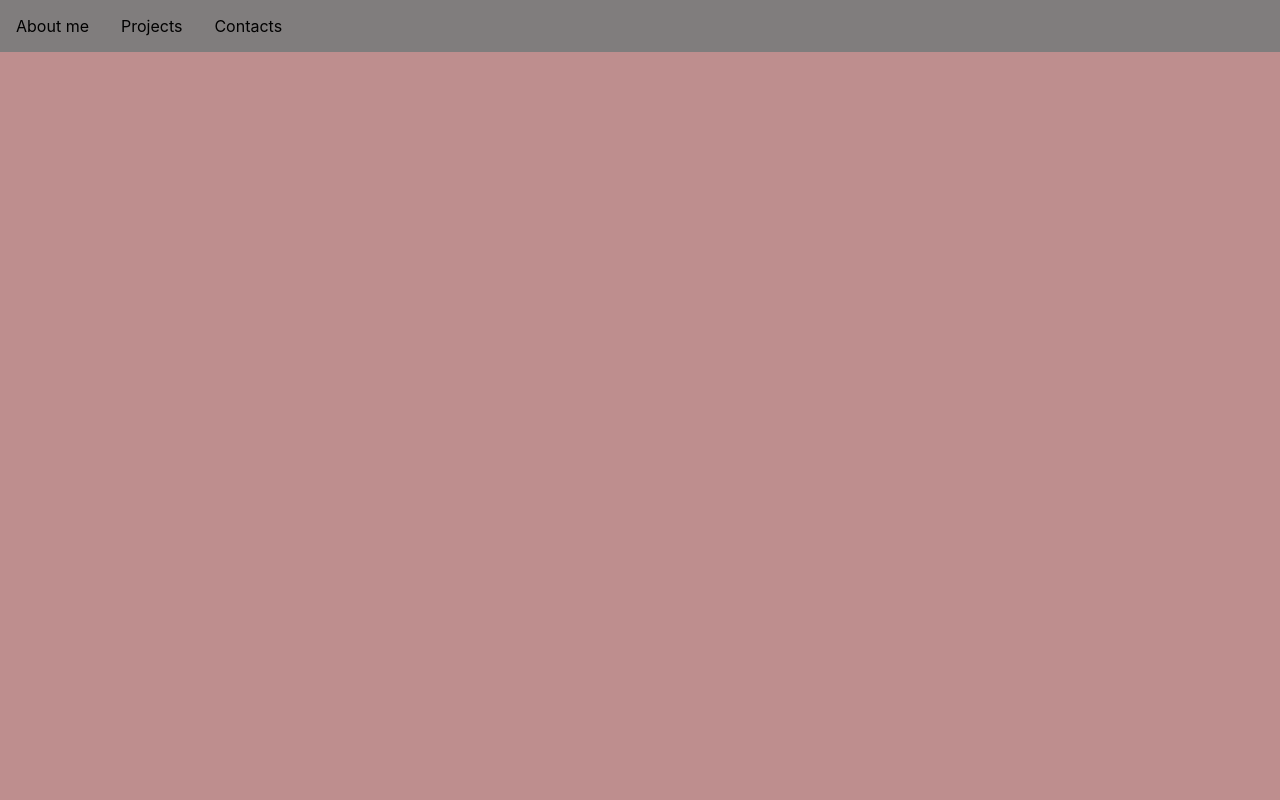
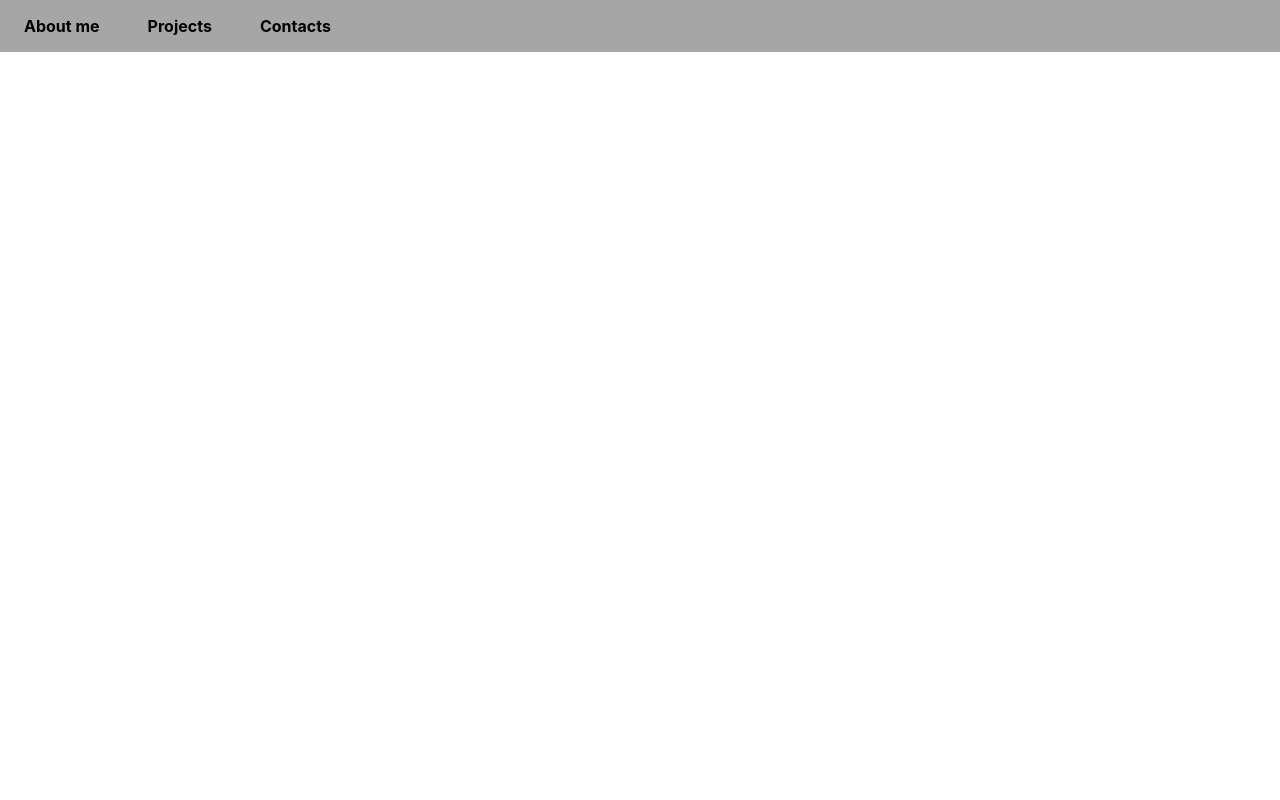
Before and after one commit to UzhNaSkovorodke/gitCourse, a React (Create React App) app in the folder NodeJs2/my-app/: page / in a window 1280 px wide. Shown: the top 800 px of the page. Built offline with nearby package versions, Linux system fonts and the light colour scheme.

Commit message:
оп живем живем

```diff
--- a/NodeJs2/my-app/src/App.css
+++ b/NodeJs2/my-app/src/App.css
@@ -1,6 +1,7 @@
 a {
   text-decoration: none;
   color: black;
+  font-weight: bold;
 }
 
 .listNav {
@@ -10,36 +11,44 @@ a {
   -webkit-box-align: center;
       -ms-flex-align: center;
           align-items: center;
-  background-color: #807d7d;
   width: 100%;
   position: fixed;
   z-index: 2;
   -ms-scroll-snap-type: y mandatory;
       scroll-snap-type: y mandatory;
   scrollbar-width: none;
+  background: rgba(13, 13, 13, 0.411);
+}
+
+@supports ((-webkit-backdrop-filter: blur(2px)) or (backdrop-filter: blur(2px))) {
+  .listNav {
+    background: rgba(46, 46, 46, 0.425);
+    -webkit-backdrop-filter: blur(2px);
+            backdrop-filter: blur(2px);
+  }
 }
 
 .navParagraph {
-  padding: 2vh;
+  padding: 2vh 3vh 2vh 3vh;
 }
 
-.appHeader {
-  background-color: #be8e8e;
-  height: 2000px;
+.appAboutMe {
+  background-color: white;
+  height: 1000px;
 }
 
 .appProjects {
-  background-color: #8ebea0;
+  background-color: #acc9b7;
   height: 2000px;
 }
 
 .appContacts {
-  background-color: #a88ebe;
+  background-color: #b39ec5;
   height: 2000px;
 }
 
 .appFooter {
-  background-color: #99dfae;
+  background-color: #ffddeb;
   height: 2000px;
 }
 /*# sourceMappingURL=App.css.map */
--- a/NodeJs2/my-app/src/App.scss
+++ b/NodeJs2/my-app/src/App.scss
@@ -1,33 +1,39 @@
 a {
   text-decoration: none;
   color: rgb(0, 0, 0);
+  font-weight: bold;
 }
 .listNav {
   display: flex;
   align-items: center;
-  background-color: rgb(128, 125, 125);
   width: 100%;
   position: fixed;
   z-index: 2;
   scroll-snap-type: y mandatory;
   scrollbar-width: none; //for firefox
+  background: hsla(0, 0%, 5%, 0.411);
+  @supports (backdrop-filter: blur(2px)) {
+    //проверка (свойтво: значение) выполняются, то { }
+    background: hsla(0, 0%, 18%, 0.425);
+    backdrop-filter: blur(2px);
+  }
 }
 .navParagraph {
-  padding: 2vh;
+  padding: 2vh 3vh 2vh 3vh;
 }
-.appHeader {
-  background-color: rgb(190, 142, 142);
-  height: 2000px;
+.appAboutMe {
+  background-color: rgb(255, 255, 255);
+  height: 1000px;
 }
 .appProjects {
-  background-color: rgb(142, 190, 160);
+  background-color: rgb(172, 201, 183);
   height: 2000px;
 }
 .appContacts {
-  background-color: rgb(168, 142, 190);
+  background-color: rgb(179, 158, 197);
   height: 2000px;
 }
 .appFooter {
-  background-color: rgb(153, 223, 174);
+  background-color: rgb(255, 221, 235);
   height: 2000px;
 }
```
Also changed, not shown: 1 other file (tests, documents, lock files or other folders).
